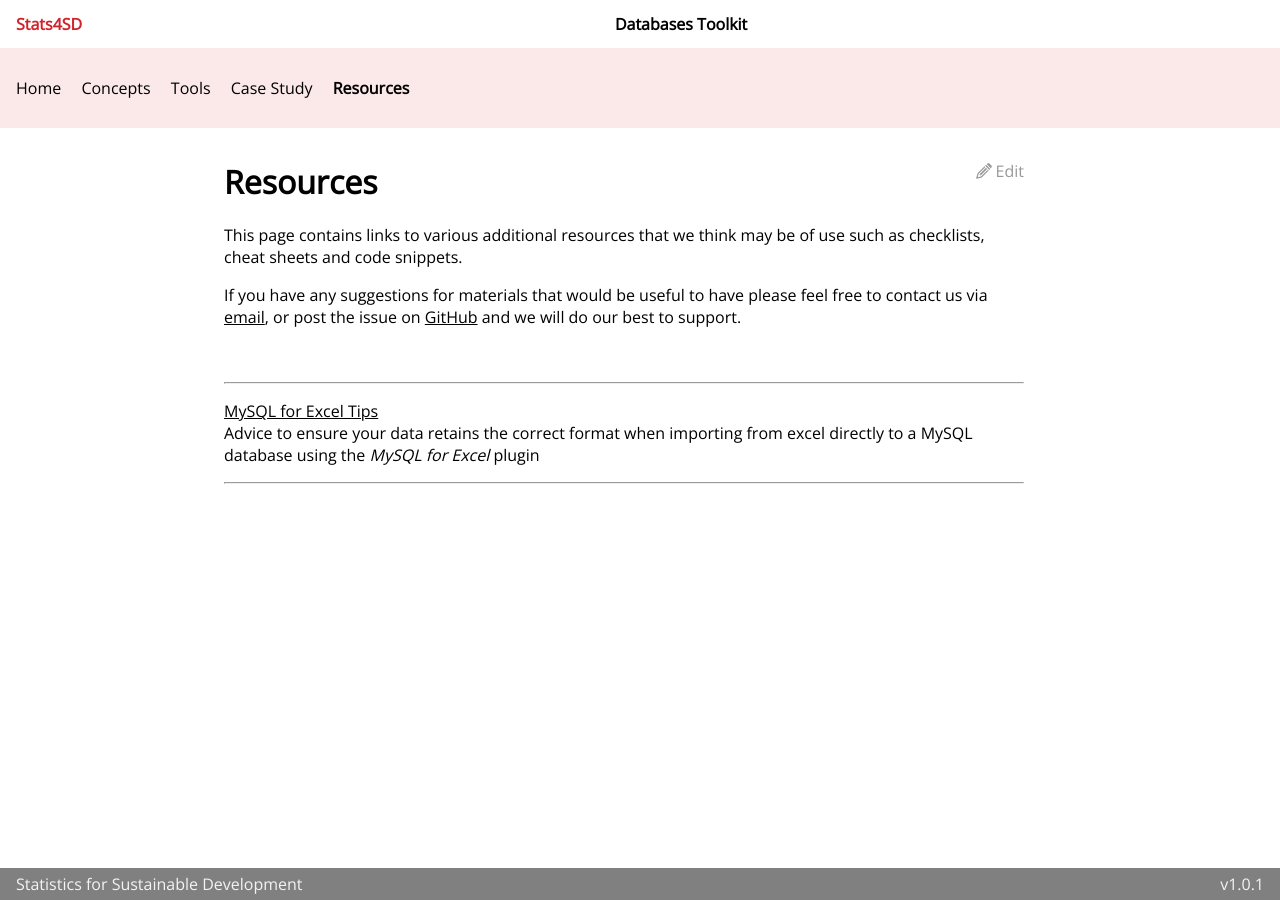
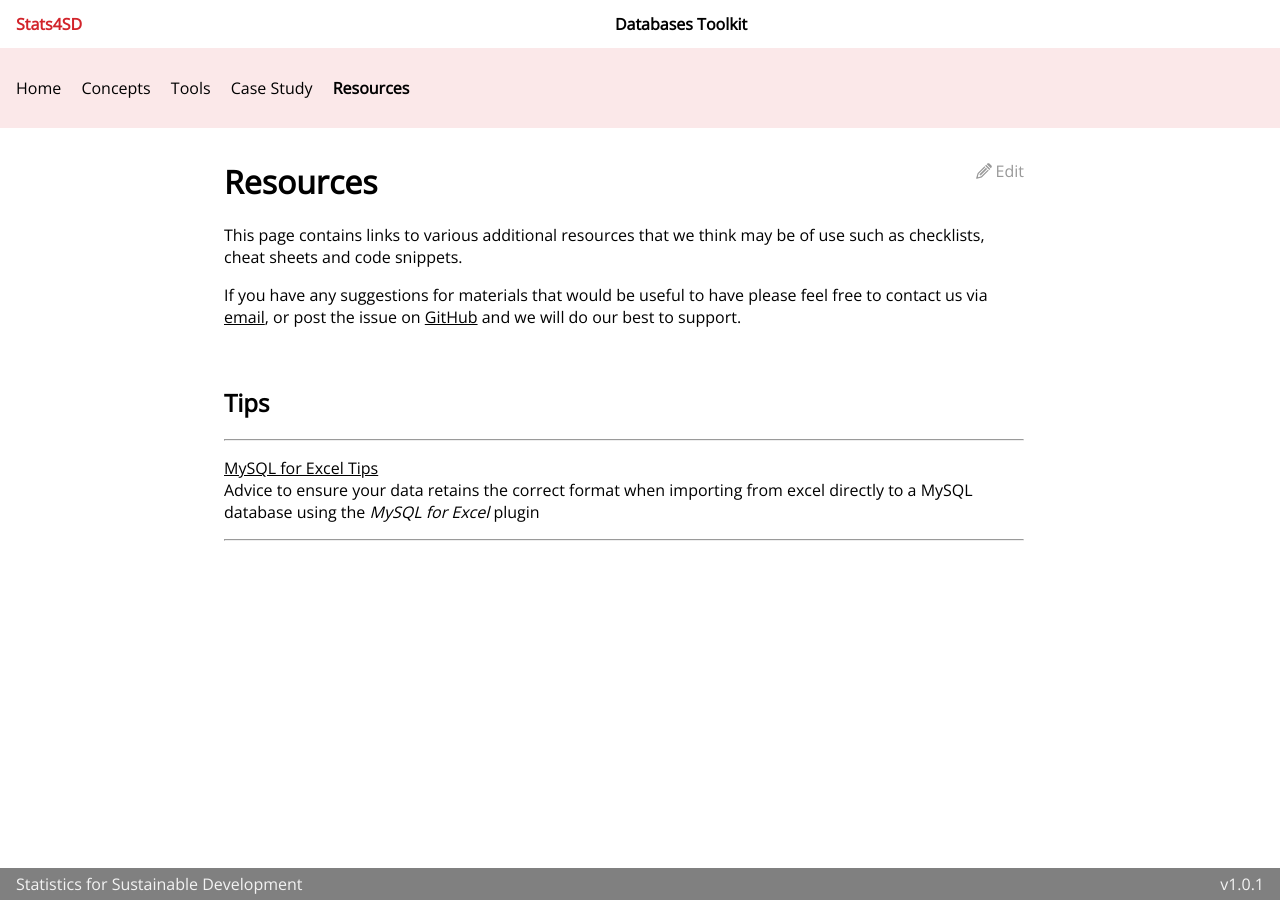
Before and after one commit to stats4sd/Installation-Guides, a Jekyll site: the page built from guides/Resources/Resources.md, in a window 1280 px wide. Built offline with Jekyll 4.4.1, drawn with Linux system fonts in a browser that asks for light colours.

Commit message:
add header

```diff
--- a/guides/Resources/Resources.md
+++ b/guides/Resources/Resources.md
@@ -12,6 +12,7 @@ This page contains links to various additional resources that we think may be of
 If you have any suggestions for materials that would be useful to have please feel free to contact us via [email](mailto:support@stats4sd.org?subject=Feedback on Data Flow Site), or post the issue on [GitHub](https://github.com/stats4sd/Installation-Guides/issues/new) and we will do our best to support.
 
 <br>
+## Tips
 <hr>
 [MySQL for Excel Tips](/resources/mysql-for-excel-tips)
 Advice to ensure your data retains the correct format when importing from excel directly to a MySQL database using the _MySQL for Excel_ plugin
```
